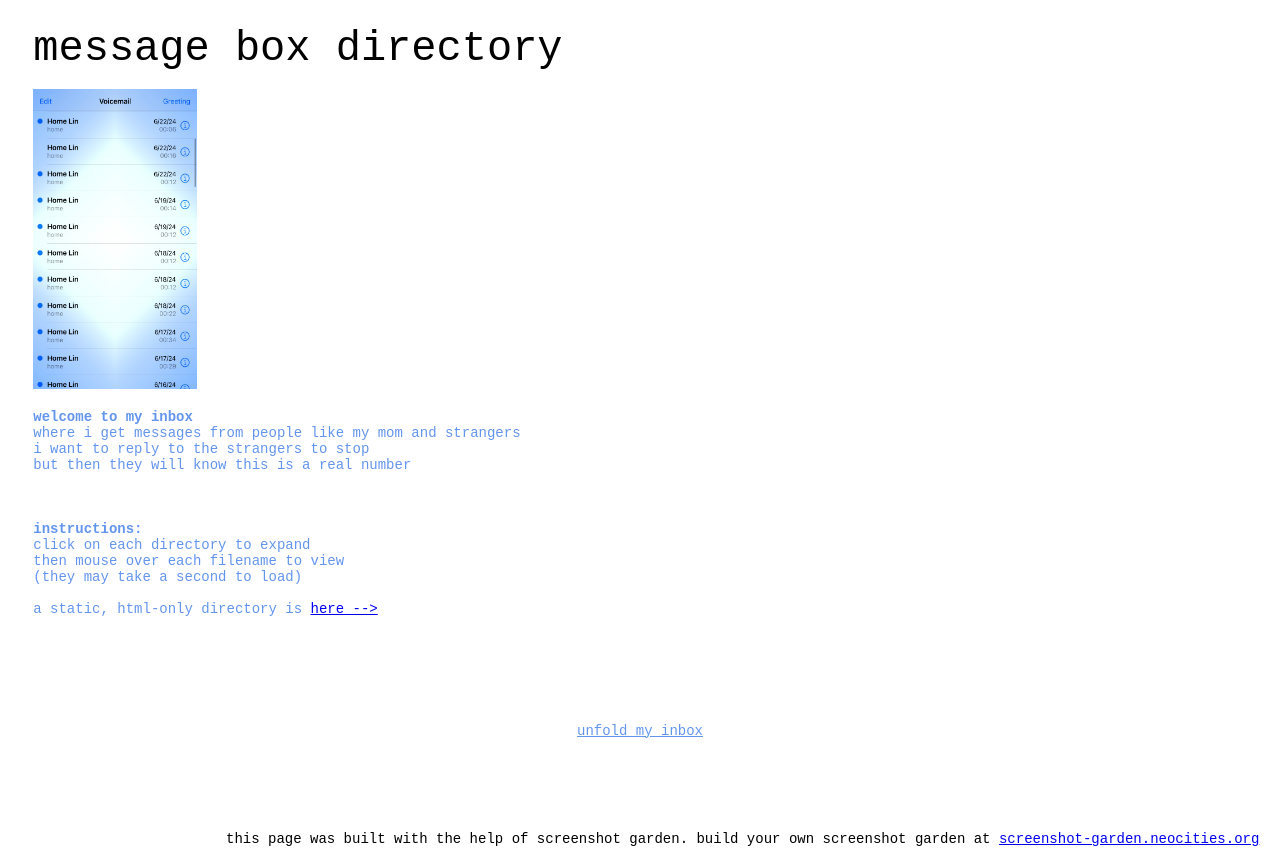
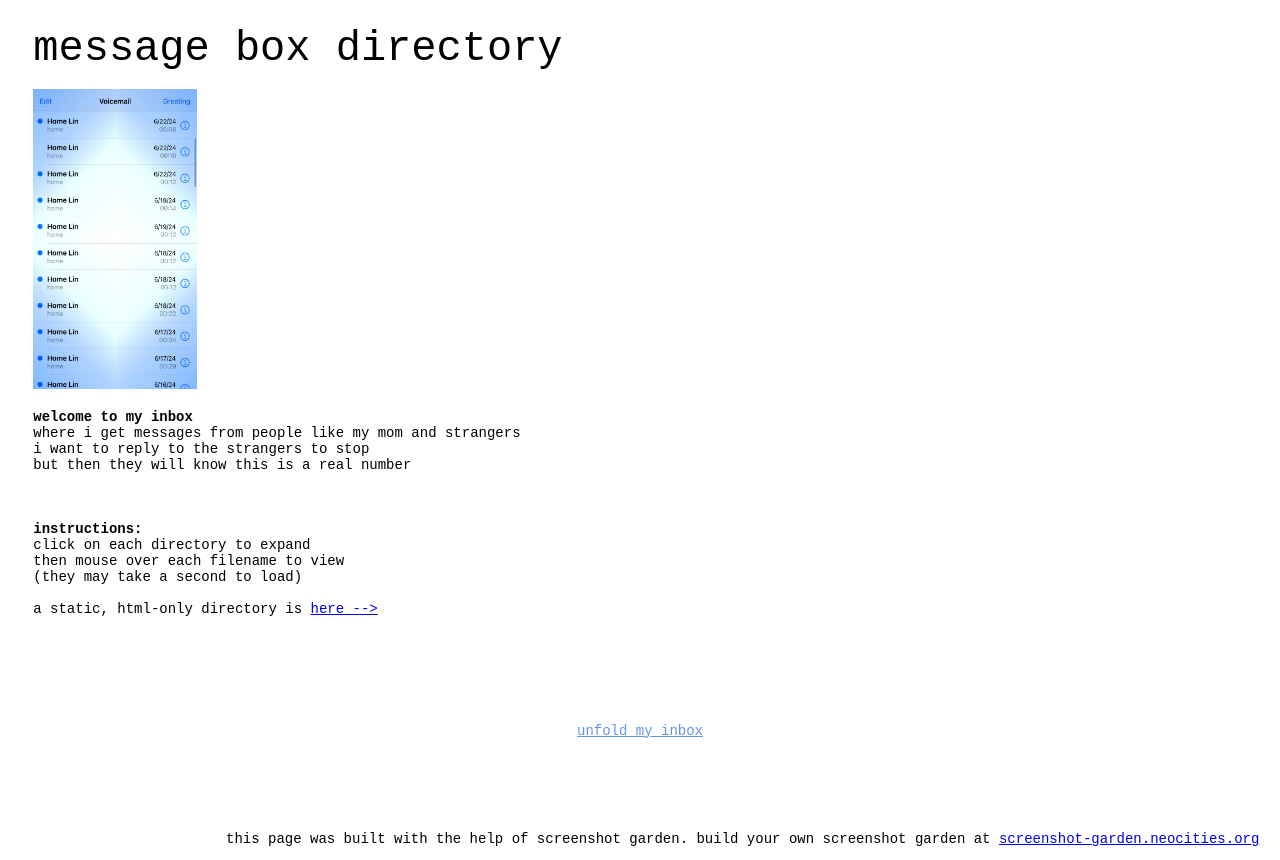
Before and after one commit to helenlin/message-box-directory, a plain HTML site: page index.html in a window 1280 px wide. Drawn offline with Linux system fonts and the light colour scheme.

Commit message:
change intro color

```diff
--- a/index.html
+++ b/index.html
@@ -87,7 +87,7 @@ body {
 	margin: 2%;
 	width: 80%;
 	font-family: Courier New;
-	color: CornflowerBlue;
+	color: black;
 }
 
 /* the style directory listing text */
```
